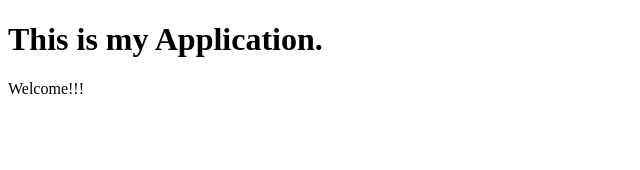
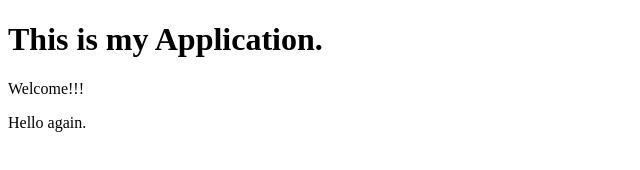
Before and after one commit to aodesilo/Personal-Project, a plain HTML site: page index.html in a window 1280 px wide. Shown: the full height of the page, 0-640 px from the left. Drawn offline with Linux system fonts and the light colour scheme.

Commit message:
another index.html edit

```diff
--- a/index.html
+++ b/index.html
@@ -9,5 +9,6 @@
 <body>
     <h1>This is my Application.</h1>
     <p>Welcome!!!</p>
+    <p>Hello   again.</p>
 </body>
 </html>
```
